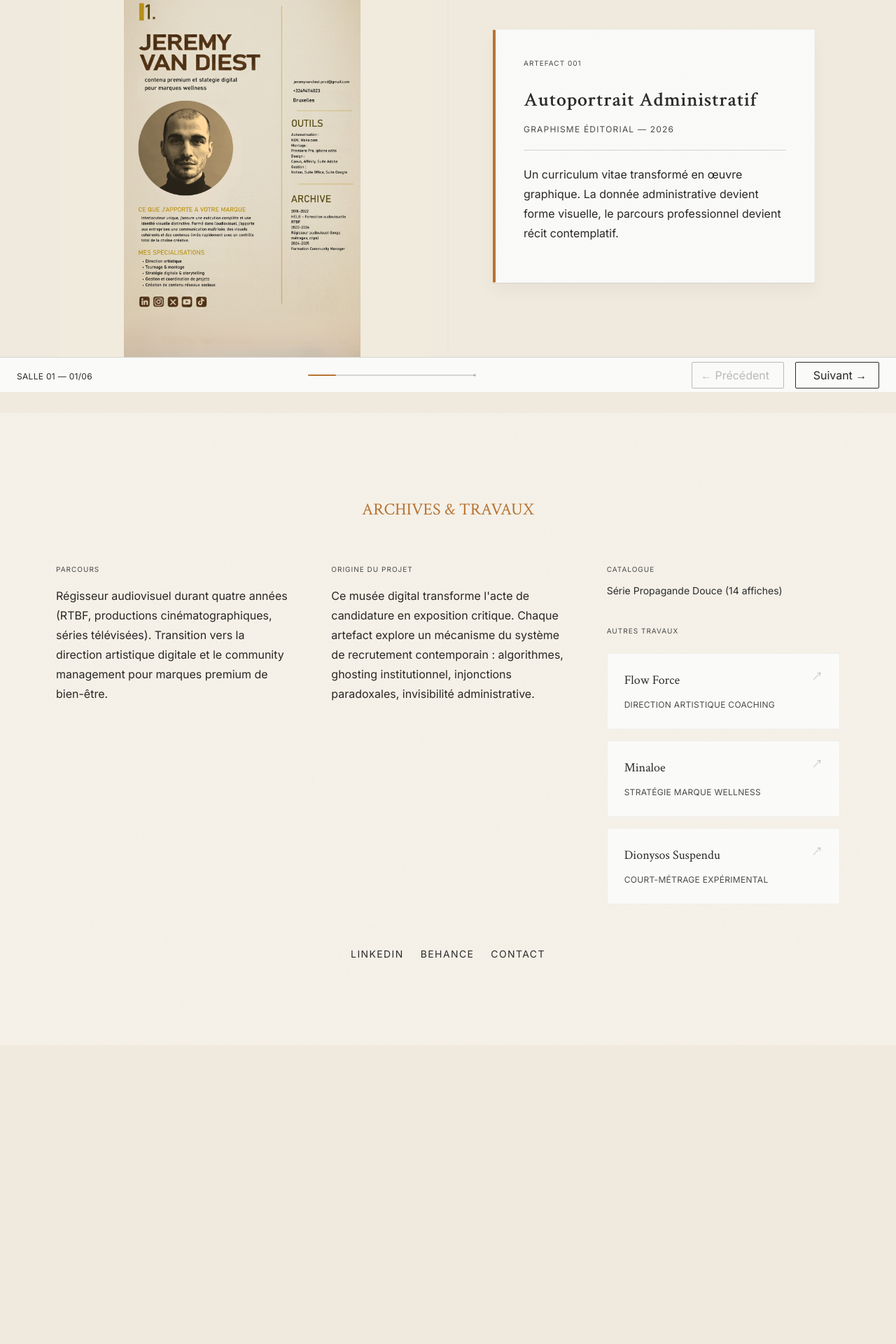
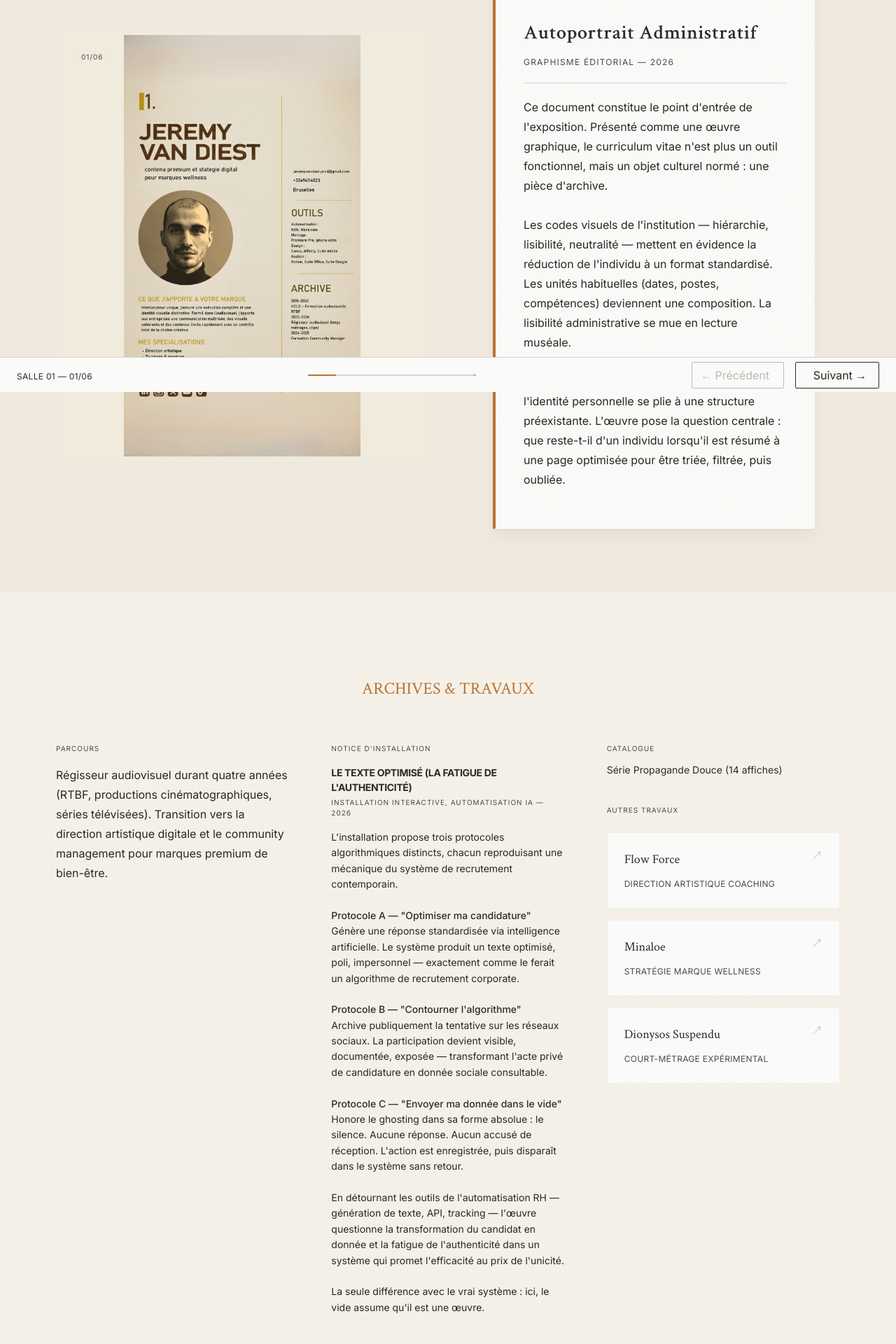
Before and after one commit to jeremyvandiest/musee-digitalv1, a Next.js app: page / in a window 1280 px wide. Shown: the part 240-2160 px from the top of the page at 70% size. Before the commit the page ends 1733 px from the top, so only its background shows below. Built offline with nearby package versions, Linux system fonts and the light colour scheme.

Commit message:
Update all artifact cartels and curatorial notice

```diff
--- a/app/components/Cartel.tsx
+++ b/app/components/Cartel.tsx
@@ -32,7 +32,7 @@ export default function Cartel({
 
                 <hr className="border-t border-line mb-5" />
 
-                <p className="font-sans text-[16px] leading-[1.75] text-ink-warm max-w-[56ch] mb-4">
+                <p className="font-sans text-[16px] leading-[1.75] text-ink-warm max-w-[56ch] mb-4 whitespace-pre-line">
                     {description}
                 </p>
 
--- a/app/components/Slider.tsx
+++ b/app/components/Slider.tsx
@@ -273,43 +273,43 @@ export default function Slider({ currentIndex }: SliderProps) {
                     artefactNumber: "ARTEFACT 001",
                     title: "Autoportrait Administratif",
                     medium: "GRAPHISME ÉDITORIAL — 2026",
-                    description: "Un curriculum vitae transformé en œuvre graphique. La donnée administrative devient forme visuelle, le parcours professionnel devient récit contemplatif."
+                    description: "Ce document constitue le point d'entrée de l'exposition. Présenté comme une œuvre graphique, le curriculum vitae n'est plus un outil fonctionnel, mais un objet culturel normé : une pièce d'archive.\n\nLes codes visuels de l'institution — hiérarchie, lisibilité, neutralité — mettent en évidence la réduction de l'individu à un format standardisé. Les unités habituelles (dates, postes, compétences) deviennent une composition. La lisibilité administrative se mue en lecture muséale.\n\nLe CV devient un autoportrait contraint, où l'identité personnelle se plie à une structure préexistante. L'œuvre pose la question centrale : que reste-t-il d'un individu lorsqu'il est résumé à une page optimisée pour être triée, filtrée, puis oubliée."
                 };
             case 1:
                 return {
                     artefactNumber: "ARTEFACT 002",
-                    title: "Titre Œuvre 2",
-                    medium: "VIDÉO — 2026",
-                    description: "Description œuvre 2 - placeholder contemplation."
+                    title: "Fais Exister Ta Marque (FETM)",
+                    medium: "FILM MANIFESTE, 9:16, 30 SECONDES — 2026",
+                    description: "Un film manifeste qui valorise le rôle du Community Manager dans l'univers des compléments alimentaires. Sans mots ni logos, l'œuvre montre comment un produit brut, invisible, devient désirable par le travail invisible de celui qui lui donne une voix, une texture et une présence.\n\nÀ travers la lumière, la peau, le souffle et la tension, le film traduit visuellement la transformation de la matière en émotion. Dans le contexte de l'exposition, le produit devient métaphore du candidat. Rien ne change dans la substance ; tout se joue dans la manière de le rendre visible, sensible, désirable.\n\nl'œuvre affirme que la valeur ne se crée pas uniquement par le contenu, mais par le regard et la capacité à générer une perception."
                 };
             case 2:
                 return {
                     artefactNumber: "ARTEFACT 003",
-                    title: "Titre Œuvre 3",
-                    medium: "VIDÉO — 2026",
-                    description: "Description œuvre 3 - placeholder."
+                    title: "Immobile",
+                    medium: "FILM CONTEMPLATIF, 9:16, 90 SECONDES — 2026",
+                    description: "« The outside stands still. The inside insists. »\n\nUn homme, filmé strictement en plongée zénithale, demeure parfaitement immobile tandis que le monde autour de lui continue de se mouvoir, de s'organiser et de le contourner. Sans jamais bouger, il traverse différents environnements — administratifs, urbains, naturels — jusqu'à atteindre un espace élémentaire où son immobilité cesse d'être une anomalie pour devenir une position assumée.\n\nL'œuvre met en tension l'immobilité intérieure et le mouvement extérieur. Les systèmes humains — files d'attente, espaces de travail, circulation urbaine — continuent à fonctionner malgré cette anomalie. Le monde ne s'arrête pas. Il s'adapte. Il contourne. Il ignore avec efficacité.\n\nDans le cadre de la recherche d'emploi, l'immobilité n'est pas une absence d'effort, mais un temps suspendu, où l'action ne produit plus de réponse."
                 };
             case 3:
                 return {
                     artefactNumber: "ARTEFACT 004",
                     title: "Système de Ghosting Automatisé",
                     medium: "INSTALLATION INTERACTIVE — 2026",
-                    description: "Vous êtes invité à participer à cette œuvre critique en sélectionnant votre protocole d'interaction avec le système algorithmique. Chaque choix déclenche une réaction invisible et archivée.",
+                    description: "Vous êtes invité à participer à cette œuvre critique en sélectionnant votre protocole d'interaction avec le système algorithmique. Chaque choix déclenche une réaction invisible et archivée.\n\nTRANSMISSION\nVeuillez d'abord sélectionner un protocole sur l'écran de gauche.",
                     hasForm: true
                 };
             case 4:
                 return {
                     artefactNumber: "ARTEFACT 005",
-                    title: "Propagande Douce",
-                    medium: "SÉRIE INSTAGRAM, 6 CARROUSELS SÉLECTIONNÉS — 2026",
-                    description: "Déconstruction des injonctions paradoxales de la recherche d'emploi contemporaine. Chaque carrousel démonte un conseil toxique en utilisant l'esthétique même du discours motivationnel. Série complète : 14 affiches."
+                    title: "Le Dogme du Succès Imminent",
+                    medium: "ŒUVRE SÉQUENTIELLE NUMÉRIQUE, 6 CARROUSELS SÉLECTIONNÉS — 2065",
+                    description: "Ce carrousel numérique détourne un format devenu central dans l'écosystème des réseaux sociaux : le carrousel de conseils, d'astuces et de règles implicites censées guider la réussite professionnelle.\n\nlà où ce format promet habituellement des solutions claires, l'œuvre opère un renversement : elle n'explique rien, ne résout rien, mais expose. Chaque slide se présente comme une affiche institutionnelle — typographie élégante, esthétique minimaliste, images calmes et maîtrisées. Sous cette surface rassurante, le texte révèle une série d'injonctions paradoxales adressées au candidat contemporain.\n\nl'œuvre ne critique pas frontalement. Elle imite, rejoue, amplifie les codes jusqu'à en rendre visibles les contradictions internes. Chaque slide énonce une règle. Chaque règle contient sa propre limite. Chaque limite est dissimulée dans un micro-texte, presque secondaire.\n\nLe carrousel devient ici une machine à injonctions positives, présentée en boucle comme un cycle sans fin."
                 };
             case 5:
                 return {
                     artefactNumber: "ARTEFACT 006",
                     title: "ASMR du Ghosting",
-                    medium: "VIDÉO SONORE, 90 SECONDES — 2026",
-                    description: "Une installation vidéo ASMR explorant la dimension sonore du silence algorithmique dans les processus de recrutement automatisés. Chaque geste méticuleux devient rituel d'attente suspendue."
+                    medium: "VIDÉO SONORE, 9:16, 90 SECONDES — 2026",
+                    description: "Une exploration sonore du silence institutionnel. L'œuvre documente la dimension acoustique du rituel de candidature à travers une série de gestes précis, minutieux, presque rituels : aligner un CV sur une table, poser les doigts sur un clavier, survoler une souris, cliquer sur \"Envoyer\", puis attendre.\n\nLa bande-son isole et amplifie les micro-événements auditifs de la recherche d'emploi : le froissement d'une lettre de motivation imprimée, le clic de souris au moment de l'envoi, le scroll d'une boîte mail vide, le son étouffé d'une notification qui n'est pas celle attendue, le silence compact d'une attente prolongée.\n\nL'ASMR, habituellement associé au soin et à la détente, devient ici un langage administratif intime. Le calme n'apaise pas ; il intensifie. Ce que l'on entend n'est pas le silence — mais sa fabrication : le frottement des procédures, la douceur des interfaces, et la persistance d'un signal sans réponse.\n\nLe montage transforme les gestes bureaucratiques en partition sonore — une chorégraphie auditive de l'espoir répété et du silence algorithmique."
                 };
             default:
                 return { artefactNumber: "", title: "", medium: "", description: "" };
--- a/app/page.tsx
+++ b/app/page.tsx
@@ -59,7 +59,7 @@ export default function Home() {
                             <h3 className="font-sans text-[10px] uppercase text-ink-2 mb-4 tracking-widest">
                                 PARCOURS
                             </h3>
-                            <p className="font-sans text-[16px] leading-[1.75] text-ink-warm max-w-[56ch]">
+                            <p className="font-sans text-[16px] leading-[1.75] text-ink-warm max-w-[56ch] whitespace-pre-line">
                                 Régisseur audiovisuel durant quatre années (RTBF, productions
                                 cinématographiques, séries télévisées). Transition vers la
                                 direction artistique digitale et le community management pour
@@ -67,16 +67,32 @@ export default function Home() {
                             </p>
                         </div>
 
-                        {/* COLONNE 2 : ORIGINE */}
+                        {/* COLONNE 2 : NOTICE CURATORIALE (ARTEFACT 004) */}
                         <div>
                             <h3 className="font-sans text-[10px] uppercase text-ink-2 mb-4 tracking-widest">
-                                ORIGINE DU PROJET
+                                NOTICE D'INSTALLATION
                             </h3>
-                            <p className="font-sans text-[16px] leading-[1.75] text-ink-warm max-w-[56ch]">
-                                Ce musée digital transforme l'acte de candidature en exposition
-                                critique. Chaque artefact explore un mécanisme du système de
-                                recrutement contemporain : algorithmes, ghosting institutionnel,
-                                injonctions paradoxales, invisibilité administrative.
+                            <div className="font-sans text-[14px] font-bold text-anthracite mb-1 uppercase tracking-tight">
+                                Le Texte Optimisé (La Fatigue de l'Authenticité)
+                            </div>
+                            <div className="font-sans text-[10px] uppercase text-ink-2 mb-4 tracking-widest">
+                                INSTALLATION INTERACTIVE, AUTOMATISATION IA — 2026
+                            </div>
+                            <p className="font-sans text-[14px] leading-[1.6] text-ink-warm max-w-[56ch] whitespace-pre-line">
+                                L'installation propose trois protocoles algorithmiques distincts, chacun reproduisant une mécanique du système de recrutement contemporain.
+                                {"\n\n"}
+                                <span className="text-anthracite font-medium">Protocole A — "Optimiser ma candidature"</span>
+                                {"\n"}Génère une réponse standardisée via intelligence artificielle. Le système produit un texte optimisé, poli, impersonnel — exactement comme le ferait un algorithme de recrutement corporate.
+                                {"\n\n"}
+                                <span className="text-anthracite font-medium">Protocole B — "Contourner l'algorithme"</span>
+                                {"\n"}Archive publiquement la tentative sur les réseaux sociaux. La participation devient visible, documentée, exposée — transformant l'acte privé de candidature en donnée sociale consultable.
+                                {"\n\n"}
+                                <span className="text-anthracite font-medium">Protocole C — "Envoyer ma donnée dans le vide"</span>
+                                {"\n"}Honore le ghosting dans sa forme absolue : le silence. Aucune réponse. Aucun accusé de réception. L'action est enregistrée, puis disparaît dans le système sans retour.
+                                {"\n\n"}
+                                En détournant les outils de l'automatisation RH — génération de texte, API, tracking — l'œuvre questionne la transformation du candidat en donnée et la fatigue de l'authenticité dans un système qui promet l'efficacité au prix de l'unicité.
+                                {"\n\n"}
+                                La seule différence avec le vrai système : ici, le vide assume qu'il est une œuvre.
                             </p>
                         </div>
 
```
